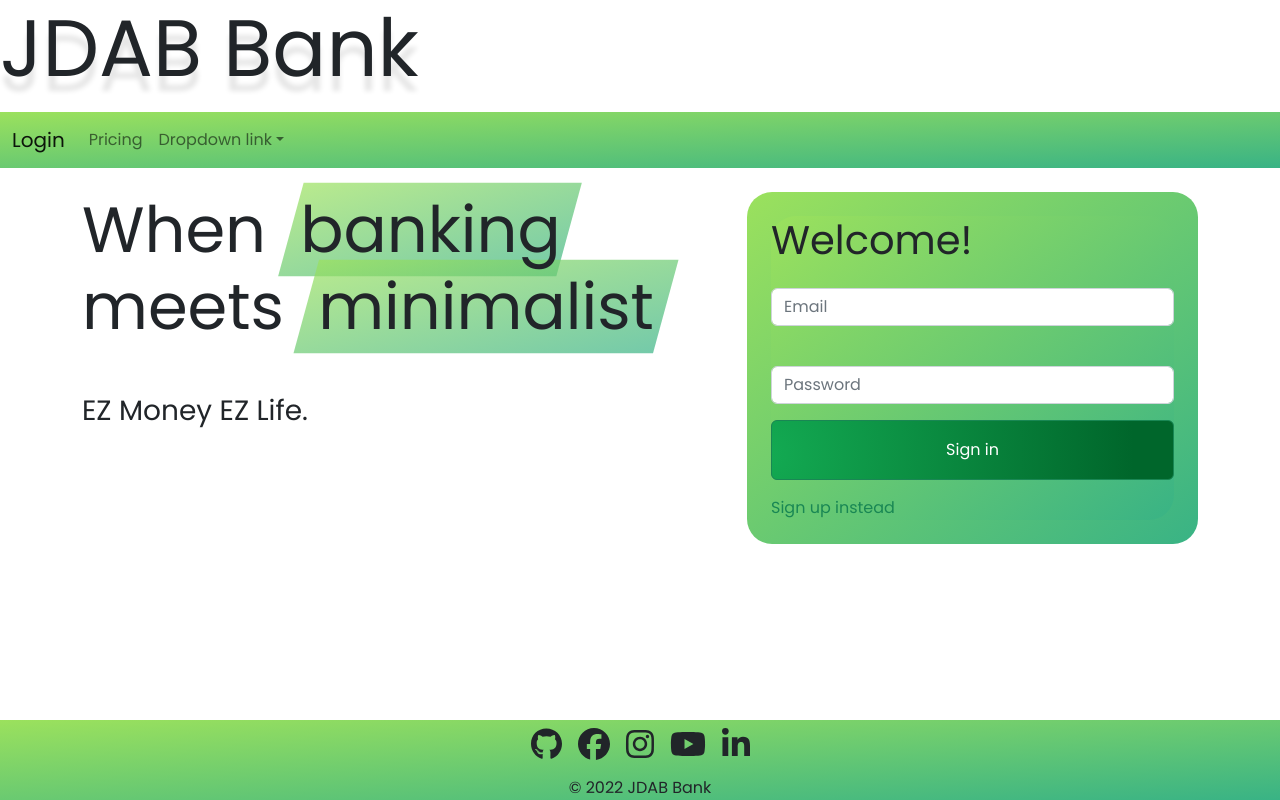
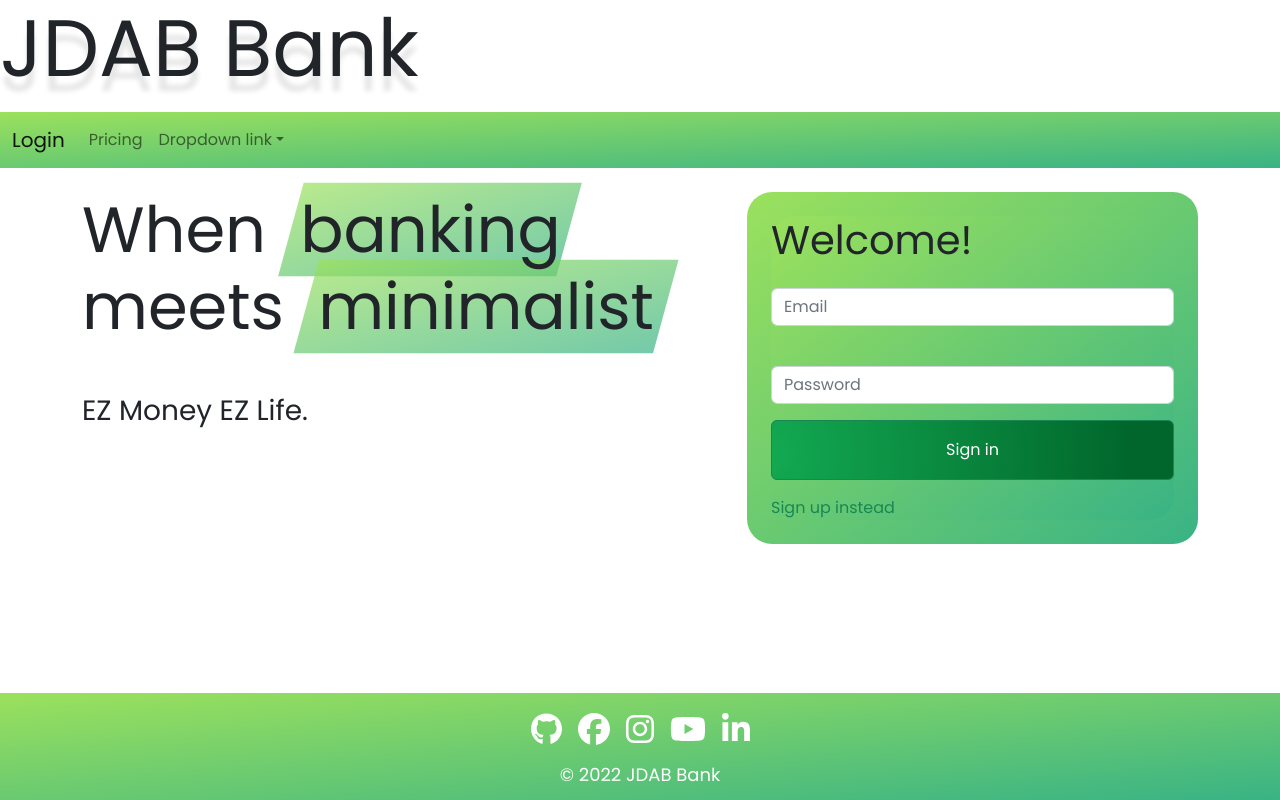
Before and after one commit to Nivix047/JDA-BANK-MERN, a React (Create React App) app in the folder client/: page /login in a window 1280 px wide. Built offline with nearby package versions, Linux system fonts and the light colour scheme.

Commit message:
Updated css bug for fixed footer

```diff
--- a/client/src/App.css
+++ b/client/src/App.css
@@ -14,30 +14,6 @@
 #navbar {
   background-image: var(--gradient-primary);
 }
-
-#footer {
-  background-image: var(--gradient-primary);
-  margin: 0px 0px 0px 0px;
-}
-
-/* #footer {
-  background-image: var(--gradient-primary);
-  position: fixed;
-  bottom: 0;
-  left: 0;
-  right: 0;
-  height: 60px;
-  background-color: #333;
-  color: white;
-  text-align: center;
-  line-height: 60px;
-}
-
-@media (max-width: 600px) {
-  footer {
-    position: static;
-  }
-} */
 
 .highlight {
   position: relative;
@@ -251,3 +227,34 @@
   transform-origin: left;
   transform: scaleX(1);
 }
+
+/* To make fixed footer not block texts */
+html {
+  height: 100%;
+  box-sizing: border-box;
+}
+body {
+  position: relative;
+  margin: 0;
+  min-height: 100%;
+  padding-bottom: 6.74rem;
+  box-sizing: inherit;
+}
+.container {
+  width: 80%;
+  margin: 0 auto;
+  padding-top: 0px;
+}
+
+footer {
+  background-image: var(--gradient-primary);
+  /* height of footer: */
+  padding: 12px;
+  font-size: 18px;
+  text-align: center;
+  position: absolute;
+  right: 0;
+  left: 0;
+  bottom: 0;
+  color: white;
+}
--- a/client/src/App.js
+++ b/client/src/App.js
@@ -10,7 +10,7 @@ import { setContext } from "@apollo/client/link/context";
 import "./App.css";
 import Header from "./components/Header";
 import Navbar from "./components/Navbar";
-import Footer from './components/Footer';
+import Footer from "./components/Footer";
 import Home from "./pages/Home";
 import Login from "./pages/Login";
 import Signup from "./pages/Signup";
--- a/client/src/components/Footer/index.js
+++ b/client/src/components/Footer/index.js
@@ -1,32 +1,47 @@
-import React from 'react';
-import { useLocation, useNavigate } from 'react-router-dom';
-import { FontAwesomeIcon } from '@fortawesome/react-fontawesome'
-import { faCoffee } from '@fortawesome/free-solid-svg-icons'
-import { faGithub, faFacebook, faInstagram,faYoutube, faLinkedinIn } from '@fortawesome/free-brands-svg-icons'
+import React from "react";
+import { useLocation, useNavigate } from "react-router-dom";
+import { FontAwesomeIcon } from "@fortawesome/react-fontawesome";
+import { faCoffee } from "@fortawesome/free-solid-svg-icons";
+import {
+  faGithub,
+  faFacebook,
+  faInstagram,
+  faYoutube,
+  faLinkedinIn,
+} from "@fortawesome/free-brands-svg-icons";
 
 const Footer = () => {
   const location = useLocation();
   const navigate = useNavigate();
   return (
-    <footer className="w-100 mt-auto bg-dark fixed-bottom" id="footer" >
-    <div className="container text-center">
+    <footer className="w-100 mt-auto bg-dark fixed-bottom" id="footer">
+      <div className="container text-center">
+        <h2 className="d-flex justify-content-center">
+          <FontAwesomeIcon
+            className="p-2  text-6xl"
+            icon={faGithub}
+          ></FontAwesomeIcon>
+          <FontAwesomeIcon
+            className="p-2  text-6xl"
+            icon={faFacebook}
+          ></FontAwesomeIcon>
+          <FontAwesomeIcon
+            className="p-2  text-6xl"
+            icon={faInstagram}
+          ></FontAwesomeIcon>
+          <FontAwesomeIcon
+            className="p-2  text-6xl"
+            icon={faYoutube}
+          ></FontAwesomeIcon>
+          <FontAwesomeIcon
+            className="p-2  text-6xl"
+            icon={faLinkedinIn}
+          ></FontAwesomeIcon>
+        </h2>
 
-
-      <h2 className='d-flex justify-content-center'>
-      <FontAwesomeIcon className='p-2  text-6xl' icon={faGithub}></FontAwesomeIcon>
-      <FontAwesomeIcon className='p-2  text-6xl' icon={faFacebook}></FontAwesomeIcon>
-      <FontAwesomeIcon className='p-2  text-6xl' icon={faInstagram}></FontAwesomeIcon>
-      <FontAwesomeIcon className='p-2  text-6xl' icon={faYoutube}></FontAwesomeIcon>
-      <FontAwesomeIcon className='p-2  text-6xl' icon={faLinkedinIn}></FontAwesomeIcon>
-      </h2>
-
-      <div>© 2022 JDAB Bank</div>
-
-
-
-
-    </div>
-  </footer>
+        <div>© 2022 JDAB Bank</div>
+      </div>
+    </footer>
   );
 };
 
--- a/client/src/components/Navbar/index.js
+++ b/client/src/components/Navbar/index.js
@@ -9,7 +9,7 @@ function Navbar() {
     Auth.logout();
   };
   return (
-    <main className="pb-4">
+    <div className="pb-4">
       <nav className="navbar navbar-expand-lg bg-light" id="navbar">
         <div className="container-fluid">
           {Auth.loggedIn() ? (
@@ -89,7 +89,7 @@ function Navbar() {
           </div>
         </div>
       </nav>
-    </main>
+    </div>
   );
 }
 
--- a/client/src/pages/Home/index.js
+++ b/client/src/pages/Home/index.js
@@ -16,7 +16,7 @@ const Home = () => {
   const { data, loading } = useQuery(QUERY_ME);
   const userInfo = data?.me || {};
   return (
-    <main>
+    <div>
       <div className="container">
         <div className="row">
           {loading ? (
@@ -54,7 +54,7 @@ const Home = () => {
           )}
         </div>
       </div>
-    </main>
+    </div>
   );
 };
 
--- a/client/src/pages/Login/index.js
+++ b/client/src/pages/Login/index.js
@@ -39,7 +39,7 @@ const Login = (props) => {
   };
 
   return (
-    <main>
+    <div>
       {data ? (
         <p>
           <div class="spinner-grow text-primary" role="status">
@@ -141,7 +141,7 @@ const Login = (props) => {
       {error && (
         <div className="my-3 p-3 bg-danger text-white">{error.message}</div>
       )}
-    </main>
+    </div>
   );
 };
 
--- a/client/src/pages/Signup/index.js
+++ b/client/src/pages/Signup/index.js
@@ -41,7 +41,7 @@ const Signup = () => {
     }
   };
   return (
-    <main>
+    <div>
       {data ? (
         <p>
           <div class="spinner-grow text-primary" role="status">
@@ -190,7 +190,7 @@ const Signup = () => {
           Please check your login credentials.
         </div>
       )}
-    </main>
+    </div>
   );
 };
 
```
